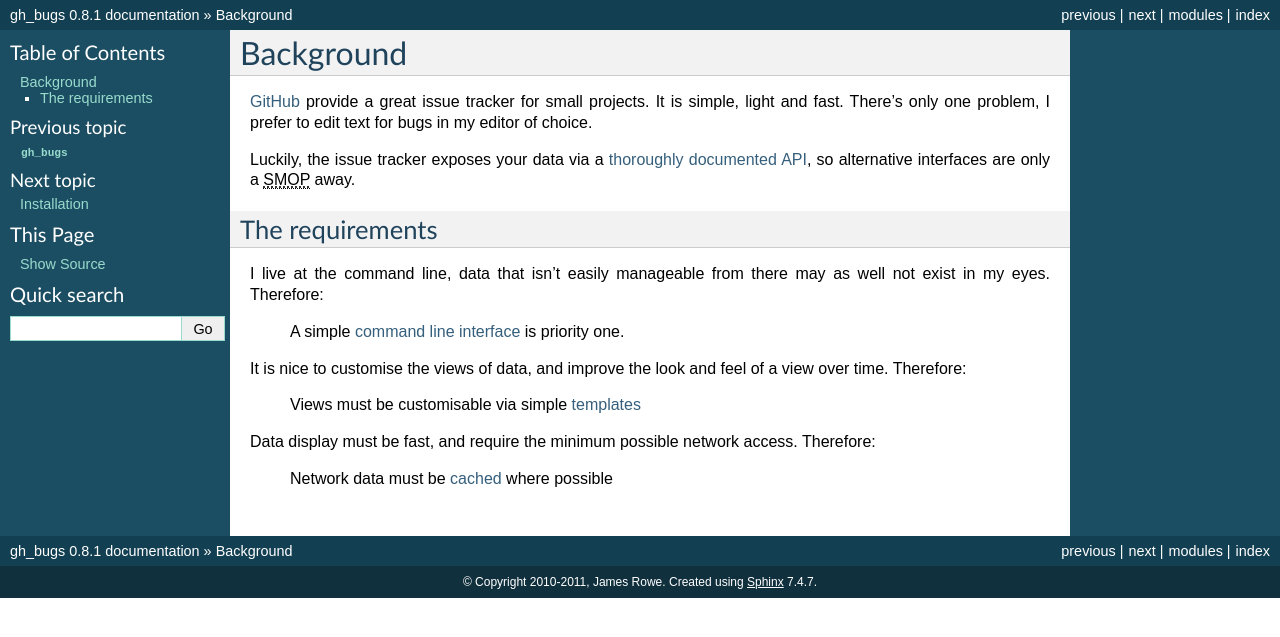
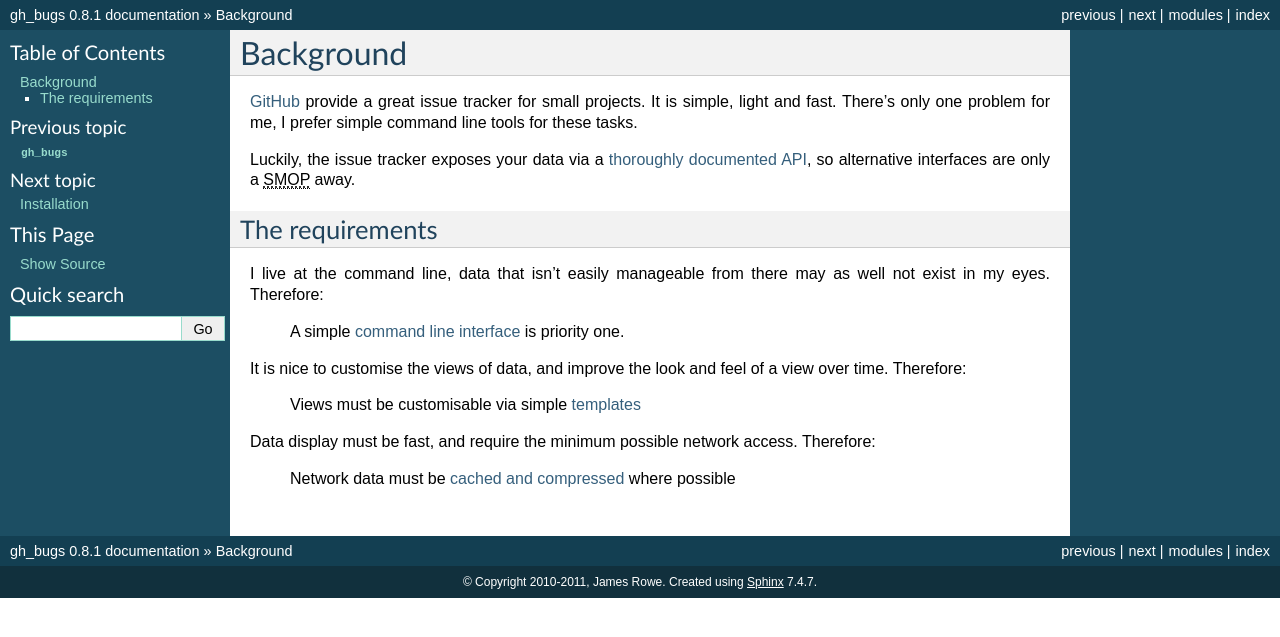
Before and after one commit to JNRowe/hubugs, a Sphinx documentation site: the page built from doc/background.rst, in a window 1280 px wide. Shown: the top 637 px of the page. Built offline with Sphinx 7.4.7, drawn with Linux system fonts in a browser that asks for light colours.

Commit message:
Minor rewording of background doc.

```diff
--- a/doc/background.rst
+++ b/doc/background.rst
@@ -2,8 +2,8 @@ Background
 ==========
 
 GitHub_ provide a great issue tracker for small projects.  It is simple, light
-and fast.  There's only one problem, I prefer to edit text for bugs in my editor
-of choice.
+and fast.  There's only one problem for me, I prefer simple command line tools
+for these tasks.
 
 Luckily, the issue tracker exposes your data via a `thoroughly documented API`_,
 so alternative interfaces are only a :abbr:`SMOP (Small Matter of Programming)`
@@ -25,10 +25,10 @@ view over time.  Therefore:
 Data display must be fast, and require the minimum possible network access.
 Therefore:
 
-    Network data must be cached_ where possible
+    Network data must be `cached and compressed`_ where possible
 
 .. _GitHub: https://github.com/
 .. _thoroughly documented API: http://develop.github.com/
 .. _command line interface: http://pypi.python.org/pypi/argh/
 .. _templates: http://jinja.pocoo.org/
-.. _cached: http://code.google.com/p/httplib2/
+.. _cached and compressed: http://code.google.com/p/httplib2/
```
